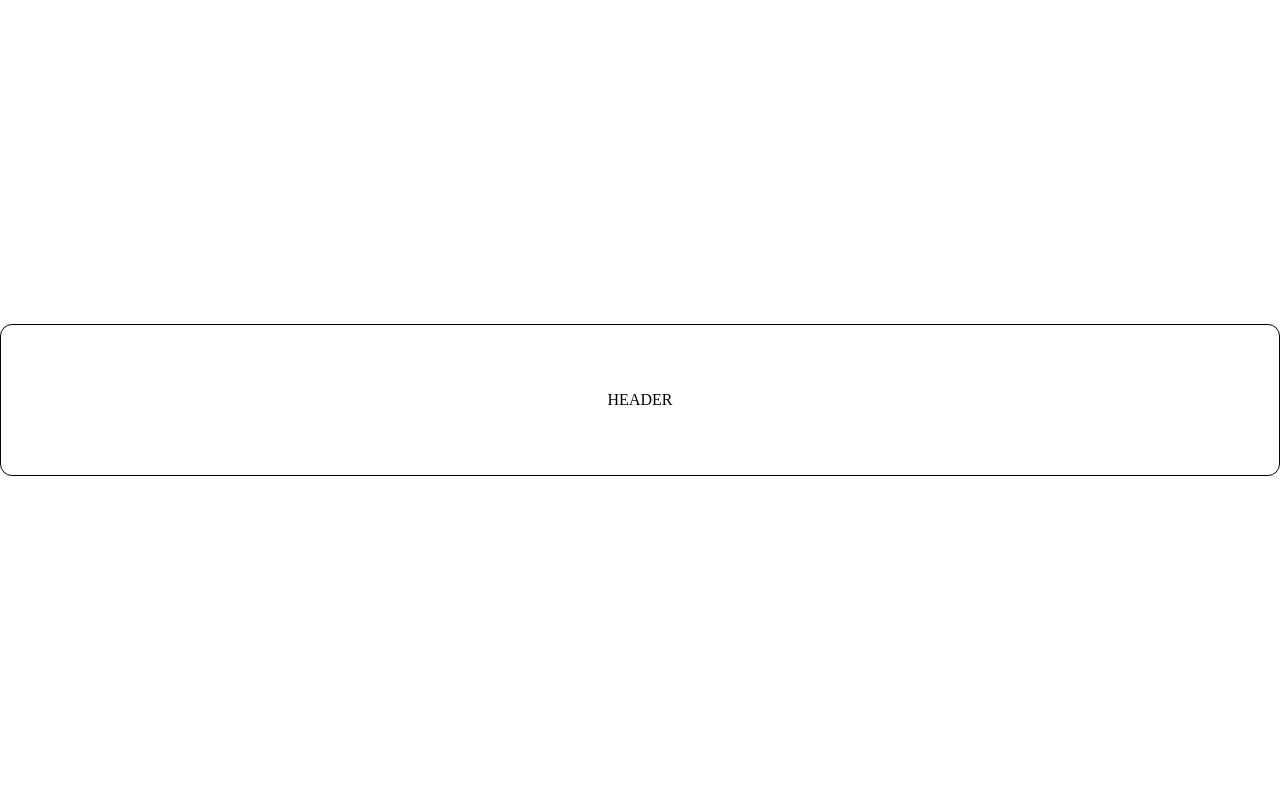
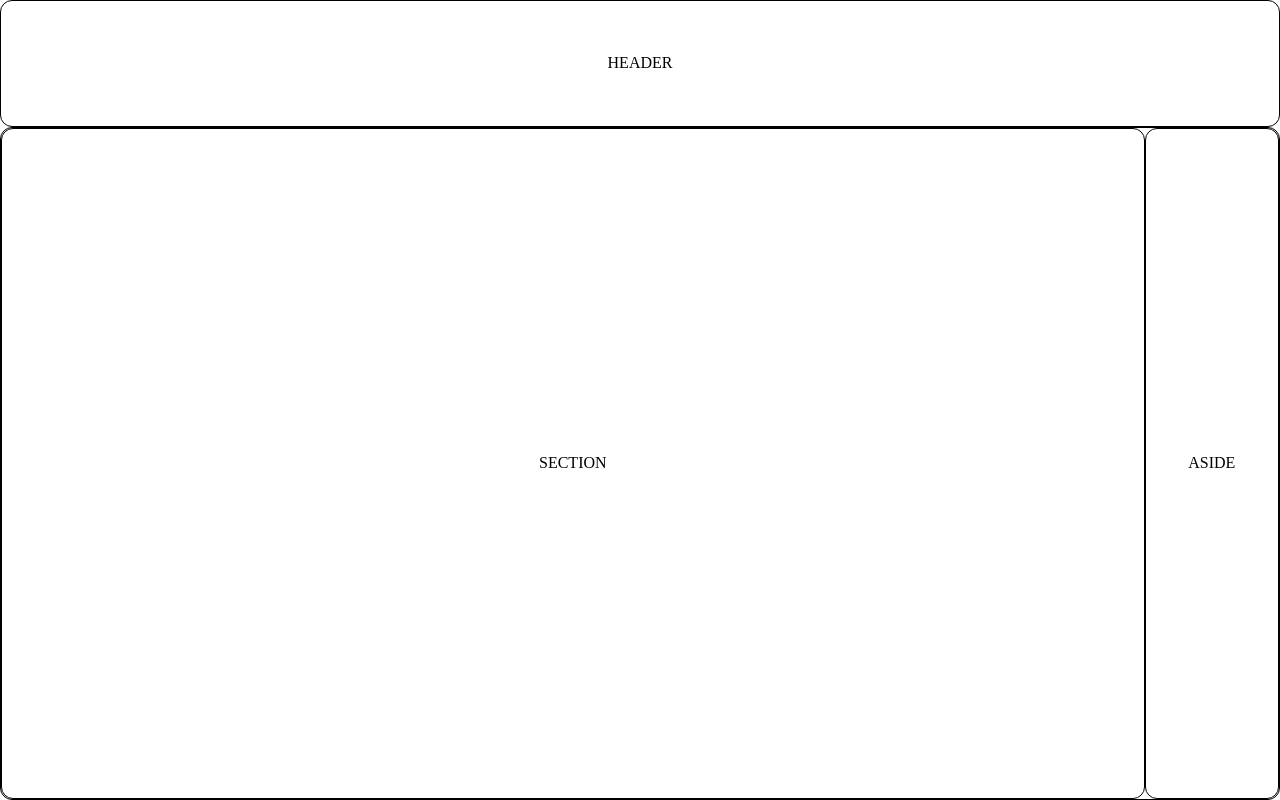
Before and after one commit to MateusSantosMeuBem/for_those_about_to_git, a plain HTML site: page app/index.html in a window 1280 px wide. Drawn offline with Linux system fonts and the light colour scheme.

Commit message:
Adiciona o main.

```diff
--- a/app/index.html
+++ b/app/index.html
@@ -10,6 +10,10 @@
 
 <body>
     <header>HEADER</header>
+    <main>
+        <section>SECTION</section>
+        <aside>ASIDE</aside>
+    </main>
 </body>
 
 </html>
--- a/app/styles.css
+++ b/app/styles.css
@@ -5,14 +5,36 @@ body {
     width: 100%;
     height: 100vh;
     margin: 0;
+    flex-direction: column;
+}
+
+body * {
+    margin: 0;
+    padding: 0;
+    box-sizing: border-box;
+    display: flex;
+    justify-content: center;
+    align-items: center;
+    border-radius: 12px;
+    border: 1px solid #000;
 }
 
 header {
-    display: flex;
-    justify-content: center;
-    align-items: center;
-    border: 1px solid #000;
     width: 100%;
     height: 150px;
-    border-radius: 12px;
 }
+
+main {
+    height: 100%;
+    width: 100%;
+}
+
+main>section {
+    height: 100%;
+    width: 100%;
+}
+
+main>aside {
+    height: 100%;
+    width: 150px;
+}
```
